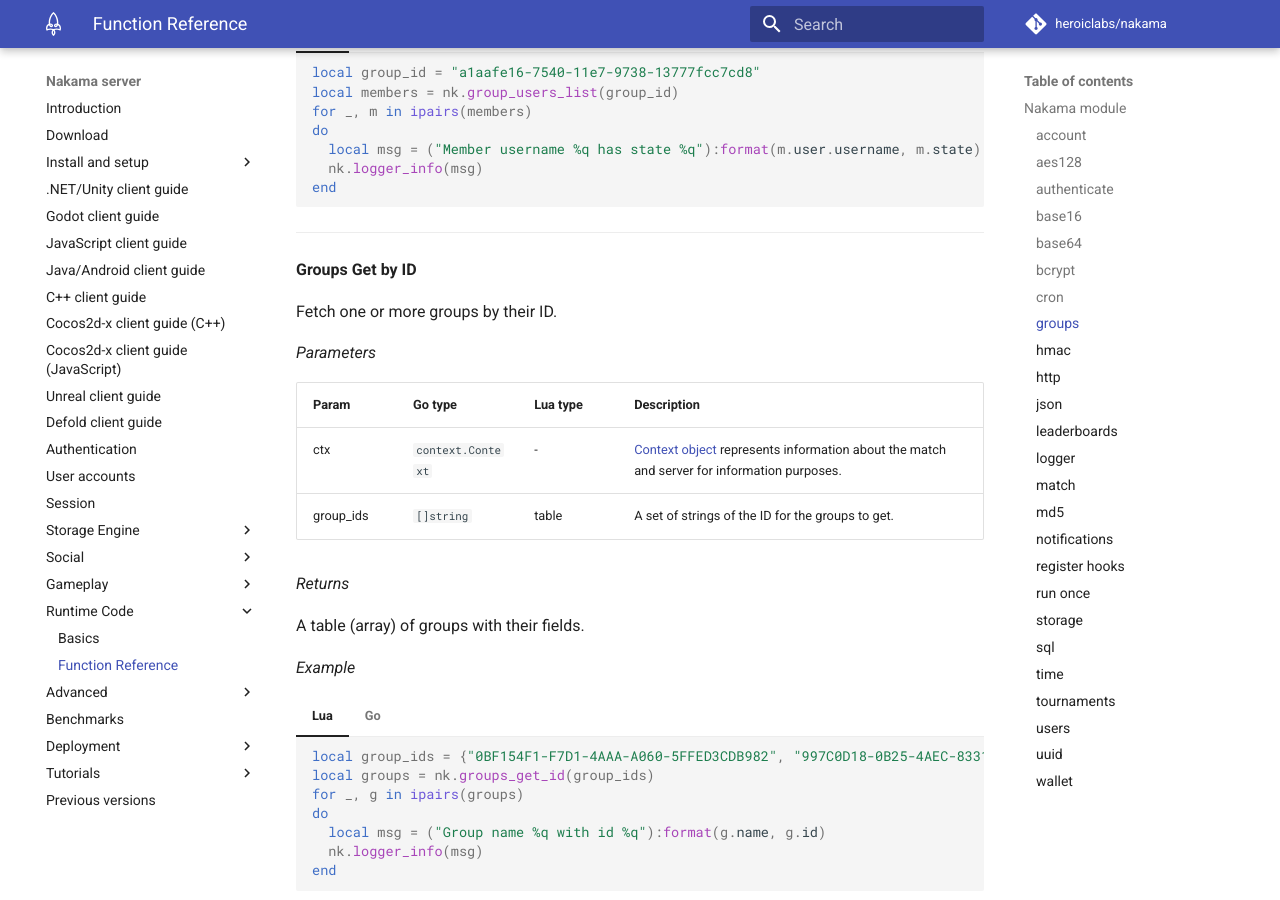
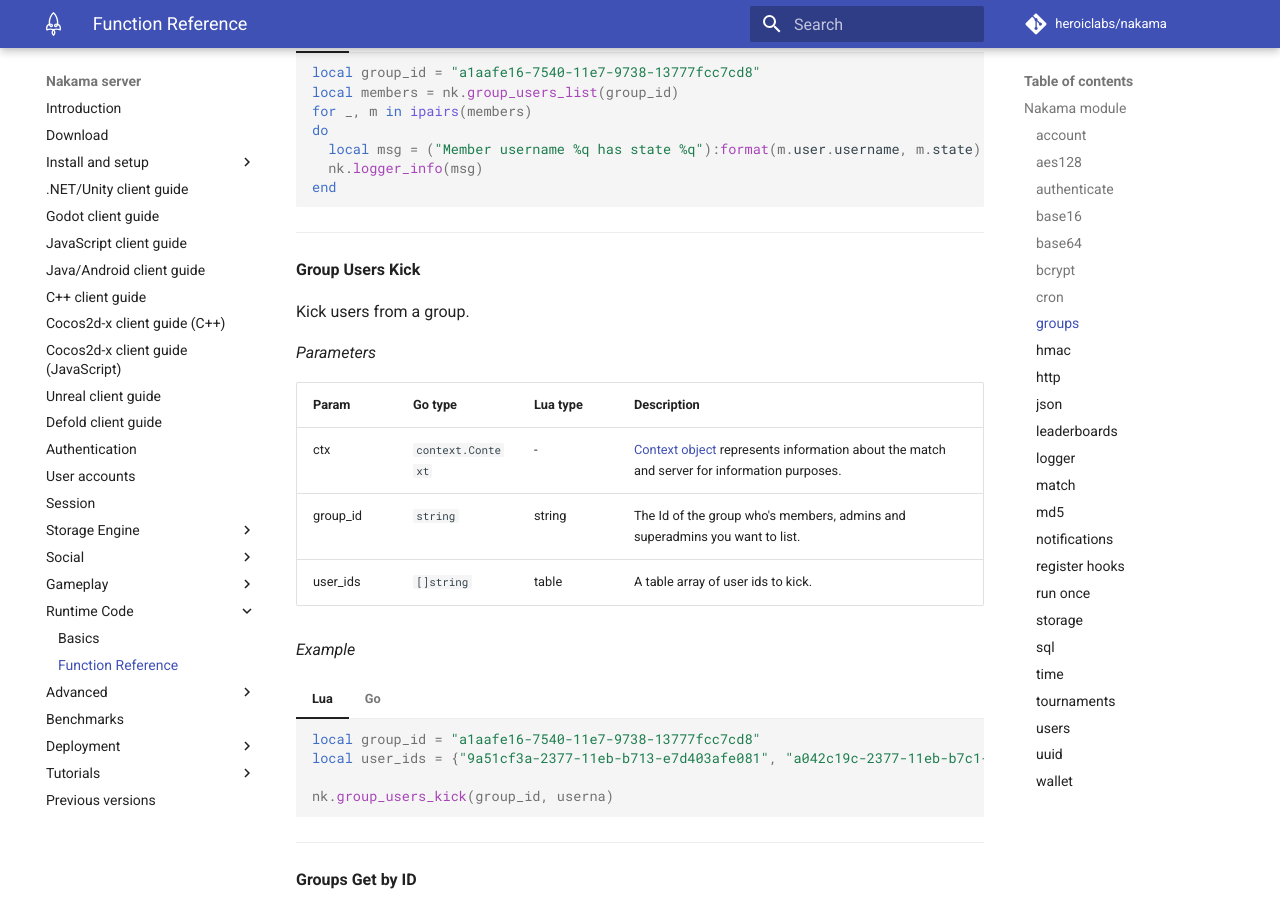
Before and after one commit to heroiclabs/nakama-docs, an MkDocs documentation site: the page built from docs/runtime-code-function-reference.md, in a window 1280 px wide and 900 px high, scrolled down 18428 px. Built offline with MkDocs 1.6.1 and Material for MkDocs 9.7.7, drawn with Linux system fonts in a browser that asks for light colours; comment, search, counter and statistics services are not loaded.

Commit message:
Add group users kick docs | minor fixes

````diff
--- a/docs/runtime-code-function-reference.md
+++ b/docs/runtime-code-function-reference.md
@@ -810,7 +810,7 @@
 
 === "Lua"
 	```lua
-	group_id = "f00fa79a-750f-11e7-8626-0fb79f45ff97"
+	local group_id = "f00fa79a-750f-11e7-8626-0fb79f45ff97"
 	nk.group_delete(group_id)
 	```
 
@@ -911,6 +911,40 @@
 	    // States are => 0: Superadmin, 1: Admin, 2: Member, 3: Requested to join
 	    logger.Info("Member username %s has state %d", member.GetUser().Username, member.GetState())
 	  }
+	}
+	```
+
+---
+
+__Group Users Kick__
+
+Kick users from a group.
+
+_Parameters_
+
+| Param | Go type | Lua type | Description |
+| ----- | ------- | -------- | ----------- |
+| ctx | `context.Context` | - | [Context object](runtime-code-basics.md#register-hooks) represents information about the match and server for information purposes.|
+| group_id | `string` | string | The Id of the group who's members, admins and superadmins you want to list. |
+| user_ids | `[]string` | table | A table array of user ids to kick. |
+
+_Example_
+
+=== "Lua"
+	```lua
+    local group_id = "a1aafe16-7540-11e7-9738-13777fcc7cd8"
+    local user_ids = {"9a51cf3a-2377-11eb-b713-e7d403afe081", "a042c19c-2377-11eb-b7c1-cfafae11cfbc"}
+
+    nk.group_users_kick(group_id, userna)
+	```
+
+=== "Go"
+	```go
+    groupID := "dcb891ea-a311-4681-9213-6741351c9994"
+    userIds := []string{"9a51cf3a-2377-11eb-b713-e7d403afe081", "a042c19c-2377-11eb-b7c1-cfafae11cfbc"}
+
+	if err := nk.GroupUsersKick(ctx, groupID, userIds); err != nil {
+	  logger.Error("Could not kick users: %s", err.Error())
 	}
 	```
 
````
Also changed, not shown: docs/gameplay-tournaments.md (+1 -2 lines).
